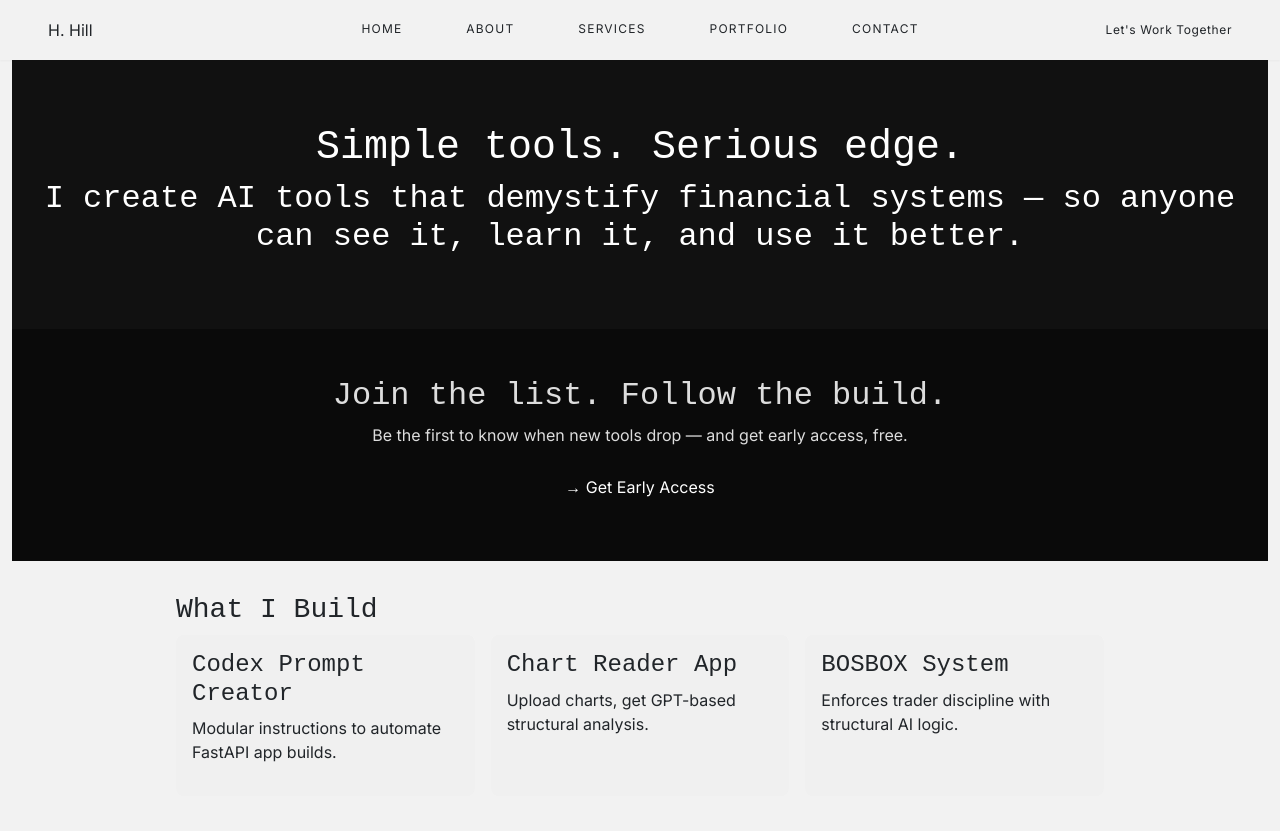
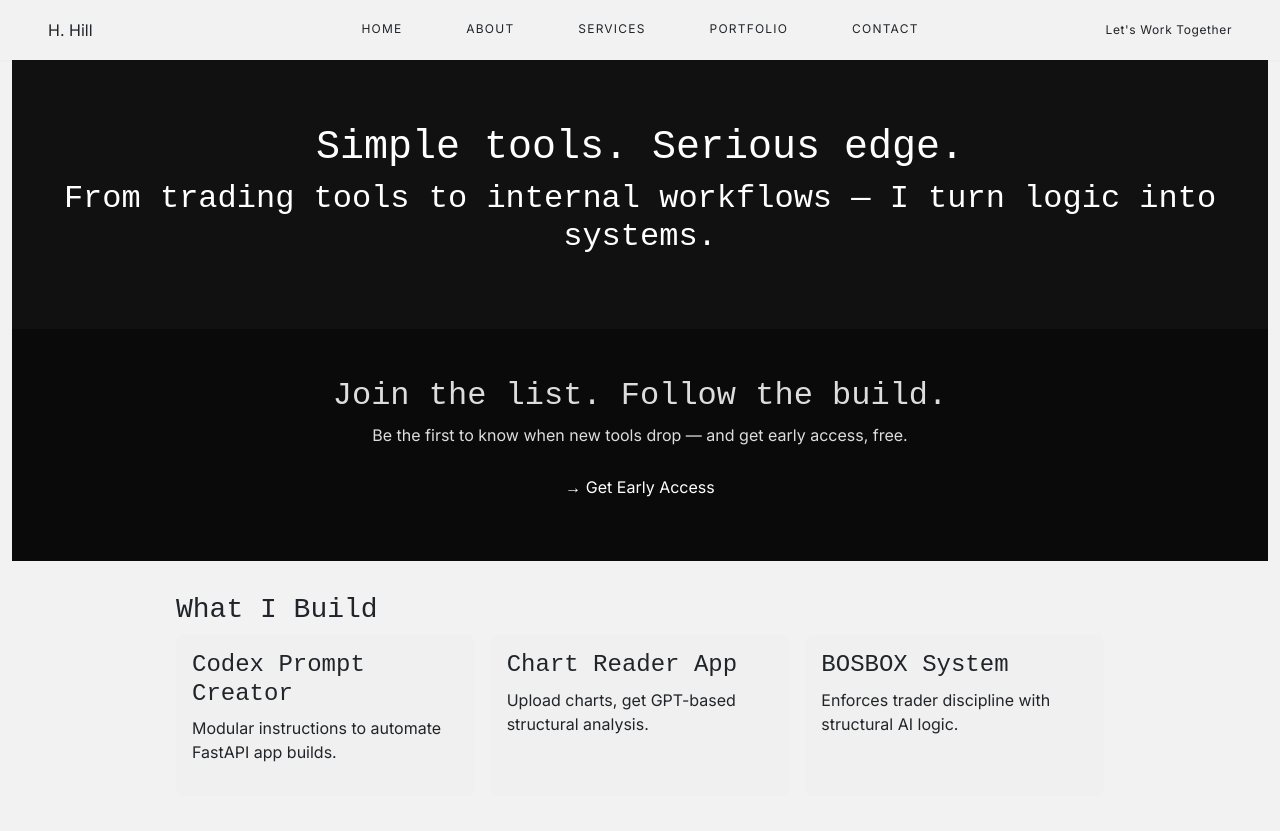
Before and after one commit to hhhcube/hhhcube.github.io, a plain HTML site: page index.html in a window 1280 px wide. Shown: the top 831 px of the page. Drawn offline with nearby package versions, Linux system fonts and the light colour scheme.

Commit message:
Update index.html
Changed sub-headline

```diff
--- a/index.html
+++ b/index.html
@@ -39,7 +39,7 @@
         <!-- Hero Section -->
         <section class="hero">
             <h1>Simple tools. Serious edge.</h1>
-            <h2>I create AI tools that demystify financial systems — so anyone can see it, learn it, and use it better.</h2>
+            <h2>From trading tools to internal workflows — I turn logic into systems.</h2>
         </section>
 
         <section class="cta-block">
```
